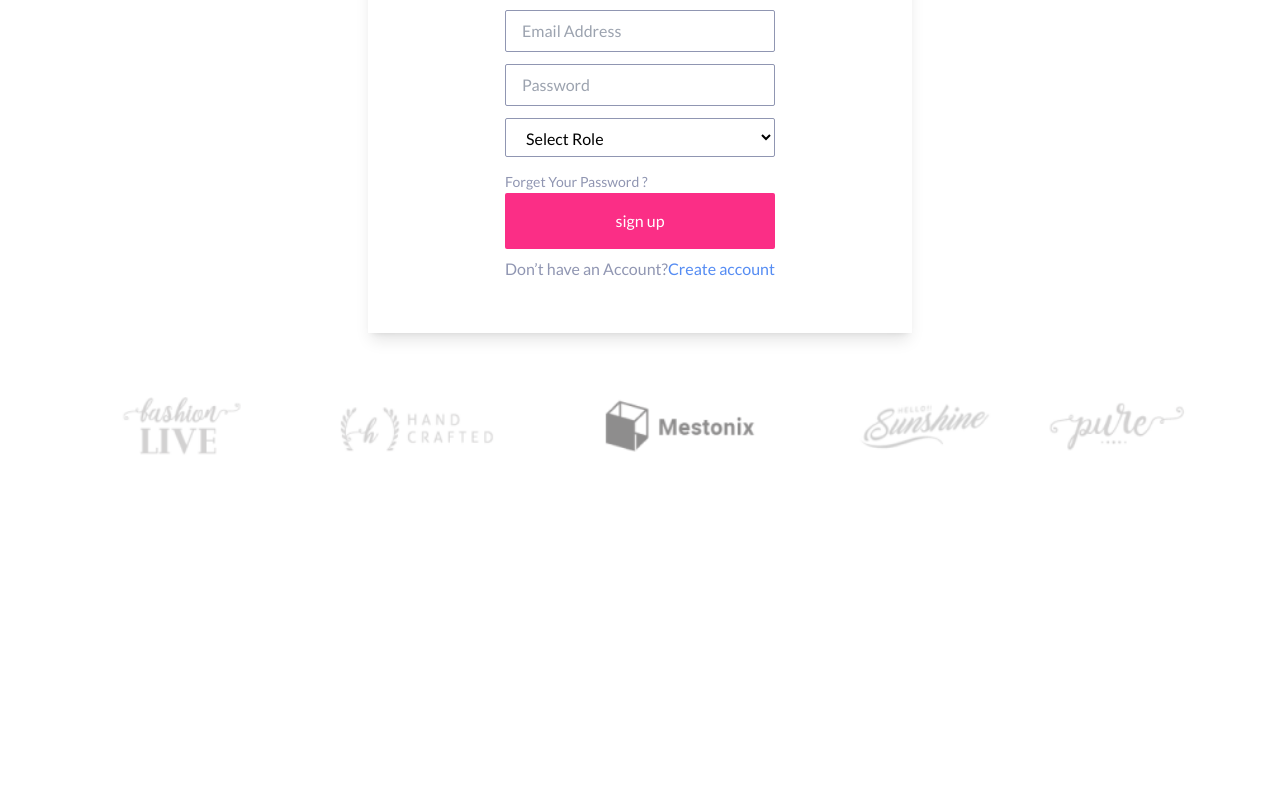
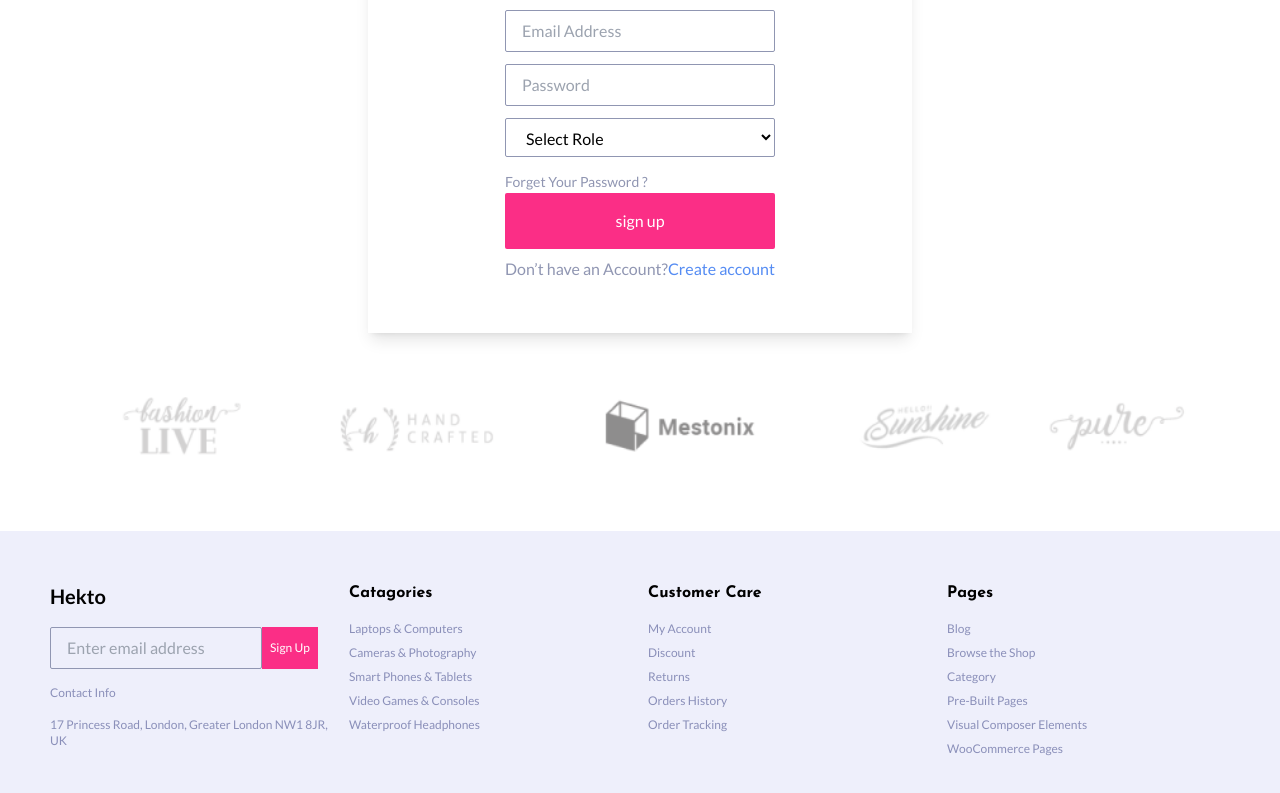
Before and after one commit to sagartmg2/react2080, a React (Vite) app in the folder ecommerce-client/: page /signup in a window 1280 px wide. Shown: the part 584-1377 px from the top of the page. Before the commit the page ends 1115 px from the top, so only its background shows below. Built offline with nearby package versions, Linux system fonts and the light colour scheme.

Commit message:
Footer from Rochak

```diff
--- /dev/null
+++ b/ecommerce-client/src/components/common/Footer.jsx
@@ -0,0 +1,61 @@
+import React from "react";
+
+export default function Footer() {
+  return (
+    <>
+      <div className="grid grid-flow-row gap-4 bg-[#EEEFFB] p-[50px] sm:grid-cols-2 md:grid-cols-4 md:place-content-center">
+        <div className="flex flex-col gap-4">
+          <p className="text-[20px] font-bold">Hekto</p>
+          <div className="flex">
+            <input
+              type="text"
+              placeholder="Enter email address"
+              className="form-control w-auto"
+            />
+            <button className="bg-secondary px-2 py-1 text-xs text-white">
+              Sign Up
+            </button>
+          </div>
+          <p className="text-xs font-normal text-[#8A8FB9]">Contact Info</p>
+          <p className="text-xs font-normal text-[#8A8FB9]">
+            17 Princess Road, London, Greater London NW1 8JR, UK
+          </p>
+        </div>
+
+        <div className="flex flex-col gap-4">
+          <p className="font-josefin font-bold">Catagories</p>
+          <ul className="flex flex-col gap-2 text-xs font-normal text-[#8A8FB9]">
+            <li>Laptops & Computers</li>
+            <li>Cameras & Photography</li>
+            <li>Smart Phones & Tablets</li>
+            <li>Video Games & Consoles</li>
+            <li>Waterproof Headphones</li>
+          </ul>
+        </div>
+
+        <div className="flex flex-col gap-4">
+          <p className="font-josefin font-bold">Customer Care</p>
+          <ul className="flex flex-col gap-2 text-xs font-normal text-[#8A8FB9]">
+            <li>My Account</li>
+            <li>Discount</li>
+            <li>Returns</li>
+            <li>Orders History</li>
+            <li>Order Tracking</li>
+          </ul>
+        </div>
+
+        <div className="flex flex-col gap-4">
+          <p className="font-josefin font-bold">Pages</p>
+          <ul className="flex flex-col gap-2 text-xs font-normal text-[#8A8FB9]">
+            <li>Blog</li>
+            <li>Browse the Shop</li>
+            <li>Category</li>
+            <li>Pre-Built Pages</li>
+            <li>Visual Composer Elements</li>
+            <li>WooCommerce Pages</li>
+          </ul>
+        </div>
+      </div>
+    </>
+  );
+}
--- a/ecommerce-client/src/components/common/RootComponent.jsx
+++ b/ecommerce-client/src/components/common/RootComponent.jsx
@@ -1,12 +1,14 @@
 import React from "react";
 import Header from "./Header";
 import { Outlet } from "react-router-dom";
+import Footer from "./Footer";
 
 export default function RootComponent() {
   return (
     <>
       <Header />
       <Outlet/>
+      <Footer/>
     </>
   );
 }
--- a/ecommerce-client/src/index.css
+++ b/ecommerce-client/src/index.css
@@ -15,14 +15,14 @@
   }
 
   .btn {
-    @apply hover:bg-secondary-dark rounded-sm bg-secondary px-8 py-4 text-white disabled:cursor-not-allowed  disabled:bg-gray-300;
+    @apply rounded-sm bg-secondary px-8 py-4 text-white hover:bg-secondary-dark disabled:cursor-not-allowed  disabled:bg-gray-300;
   }
 
   .form-group {
     @apply mb-3;
   }
   .form-control {
-    @apply border-gray-light w-full rounded-[2px] border bg-transparent px-4 py-2  focus:border-secondary focus:shadow-md focus:outline-none;
+    @apply w-full rounded-[2px] border border-gray-light bg-transparent px-4 py-2  focus:border-secondary focus:shadow-md focus:outline-none;
   }
 }
 
```
